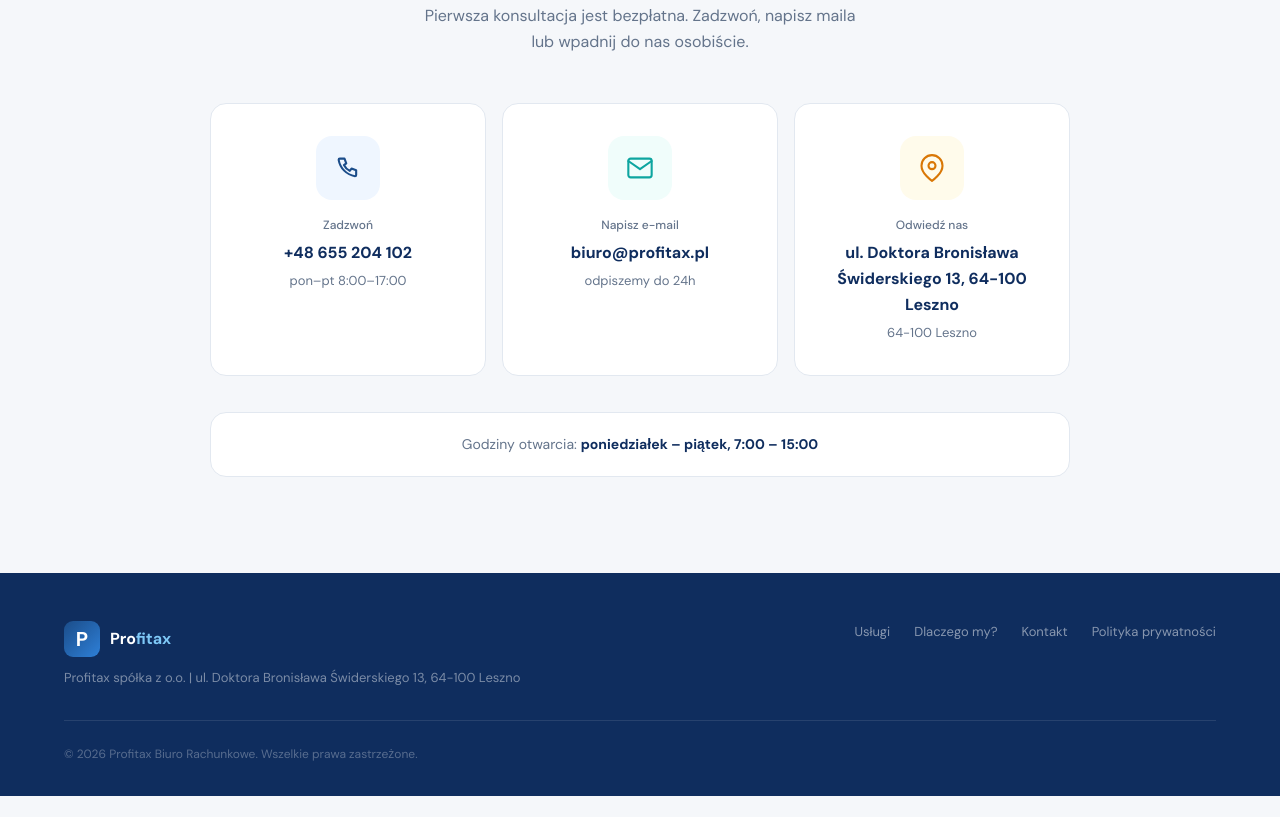
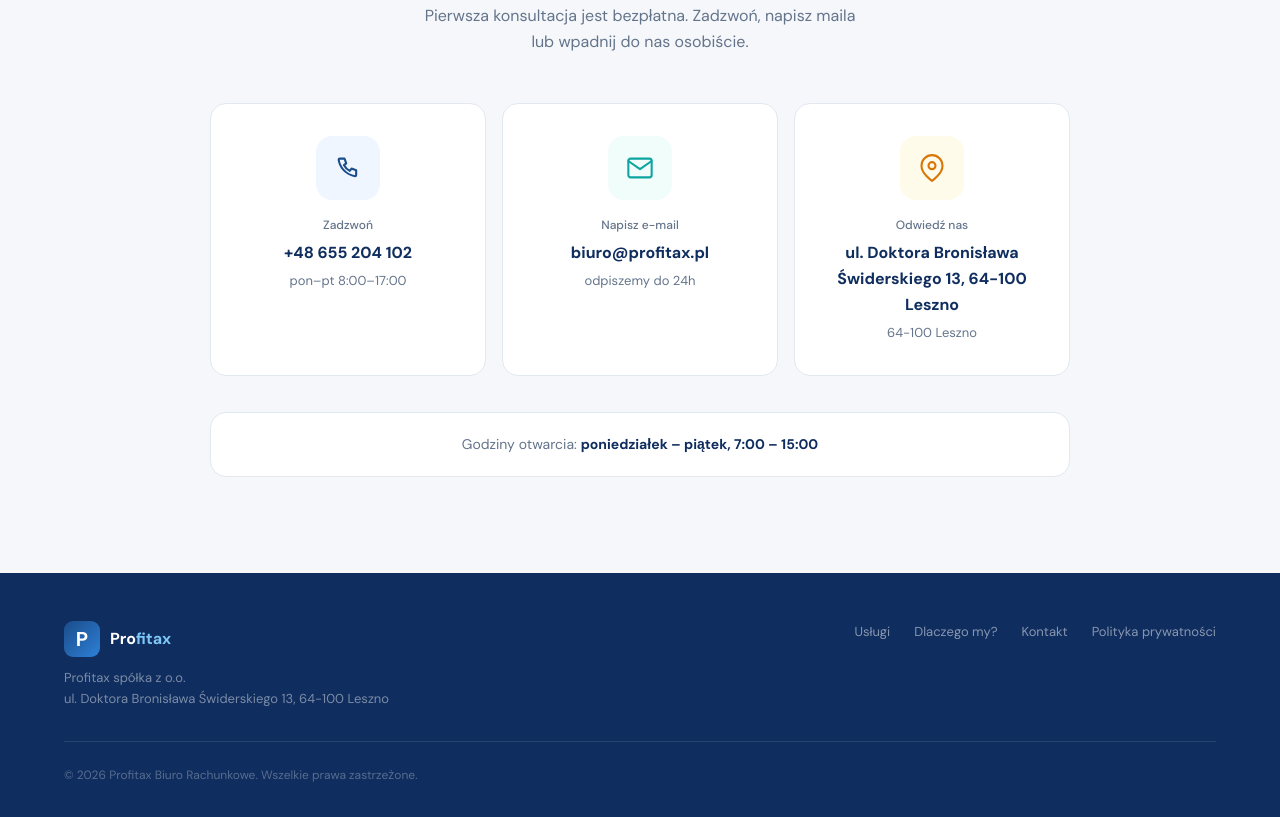
Before and after one commit to Mieszek123/Profitax, a website: page index.html in a window 1280 px wide. Shown: the part 2997-3814 px from the top of the page. Before the commit the page ends 3793 px from the top, so only its background shows below. Drawn offline with Linux system fonts and the light colour scheme.

Commit message:
Update contact information format in footer section of index.html

```diff
--- a/index.html
+++ b/index.html
@@ -445,7 +445,7 @@
           <div class="w-9 h-9 rounded-[9px] bg-gradient-to-br from-blue to-sky flex items-center justify-center text-white text-xl font-bold">P</div>
           <div class="text-[16px] font-bold text-white">Pro<span class="text-[#7EC8F7]">fitax</span></div>
         </div>
-        <div class="text-[13px] text-white/45">Profitax spółka z o.o. | ul. Doktora Bronisława Świderskiego 13, 64-100 Leszno</div>
+        <div class="text-[13px] text-white/45">Profitax spółka z o.o. <br> ul. Doktora Bronisława Świderskiego 13, 64-100 Leszno</div>
       </div>
       <div class="flex flex-wrap gap-6 items-center">
         <a href="#uslugi" class="text-[13px] text-white/50 hover:text-[#7EC8F7] transition-colors">Usługi</a>
```
